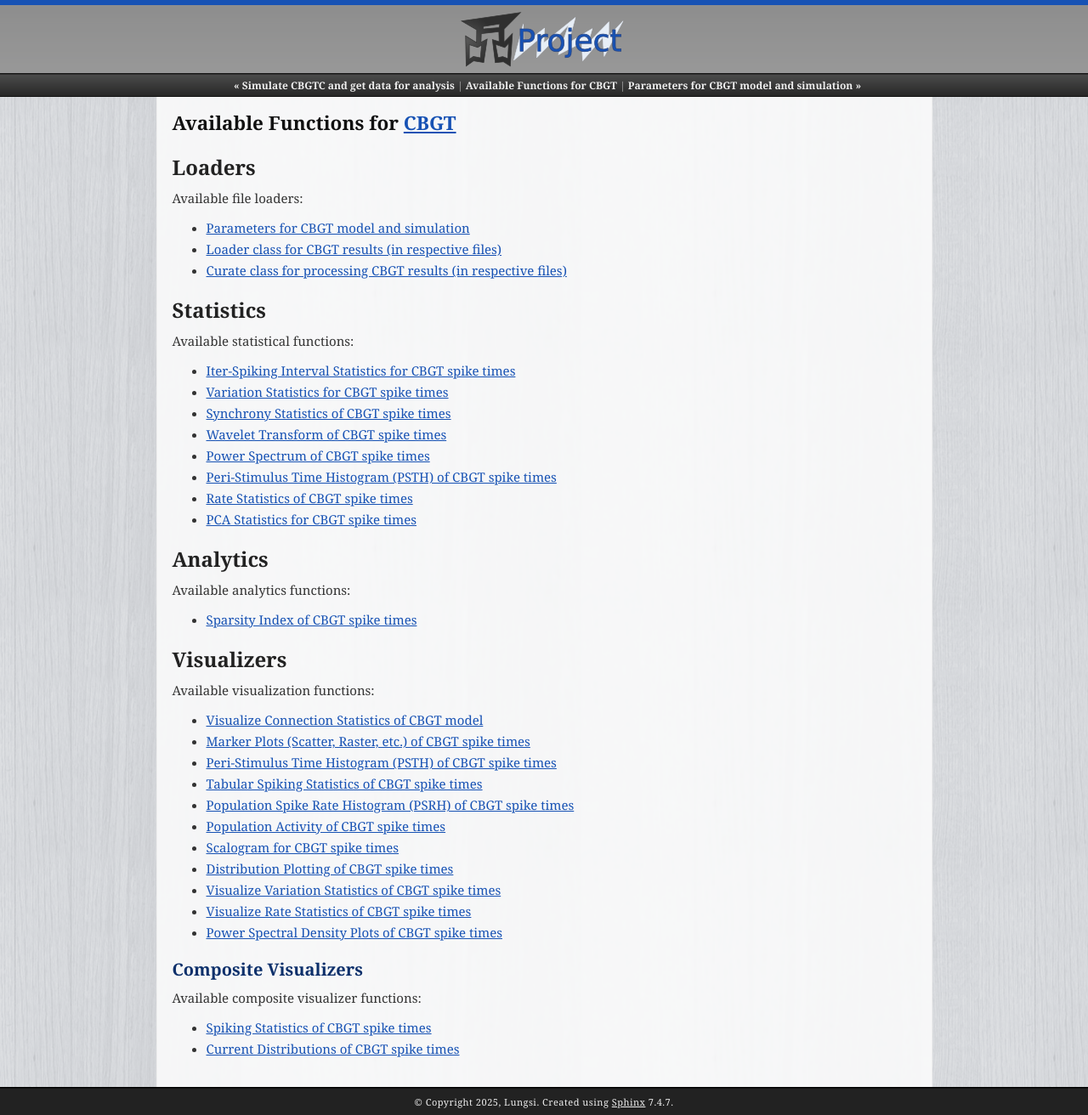
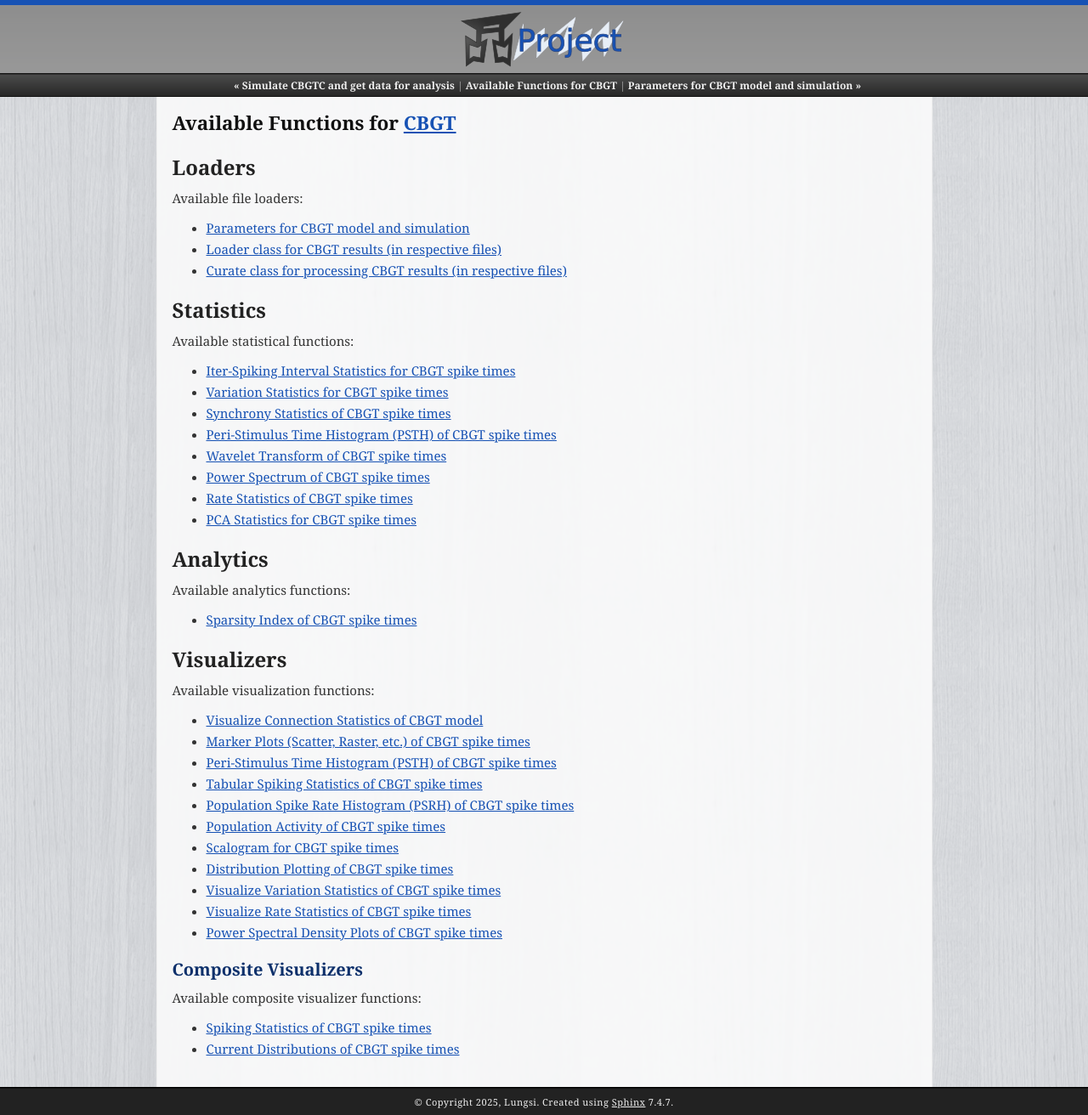
Before and after one commit to neuralmodelling/analyseur, a Sphinx documentation site: the page built from docs/cbgt/contents.rst, in a window 1280 px wide. Shown: the whole page at 85% size. Built offline with Sphinx 7.4.7, drawn with Linux system fonts in a browser that asks for light colours.

```diff
--- a/docs/cbgt/contents.rst
+++ b/docs/cbgt/contents.rst
@@ -22,9 +22,9 @@
    stats/isi.rst
    stats/variation.rst
    stats/sync.rst
+   stats/psth.rst
    stats/wavelet.rst
    stats/psd.rst
-   stats/psth.rst
    stats/rate.rst
    stats/pca.rst
 
```
